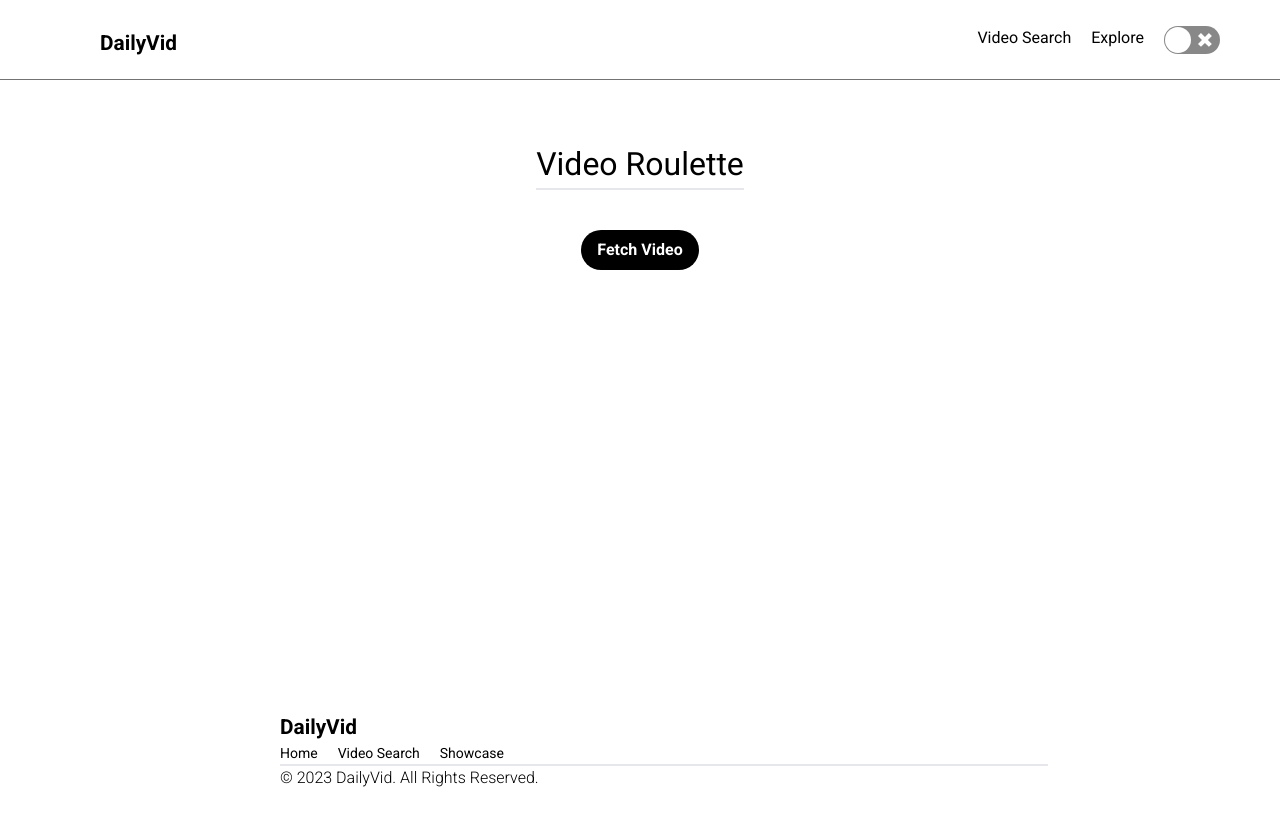
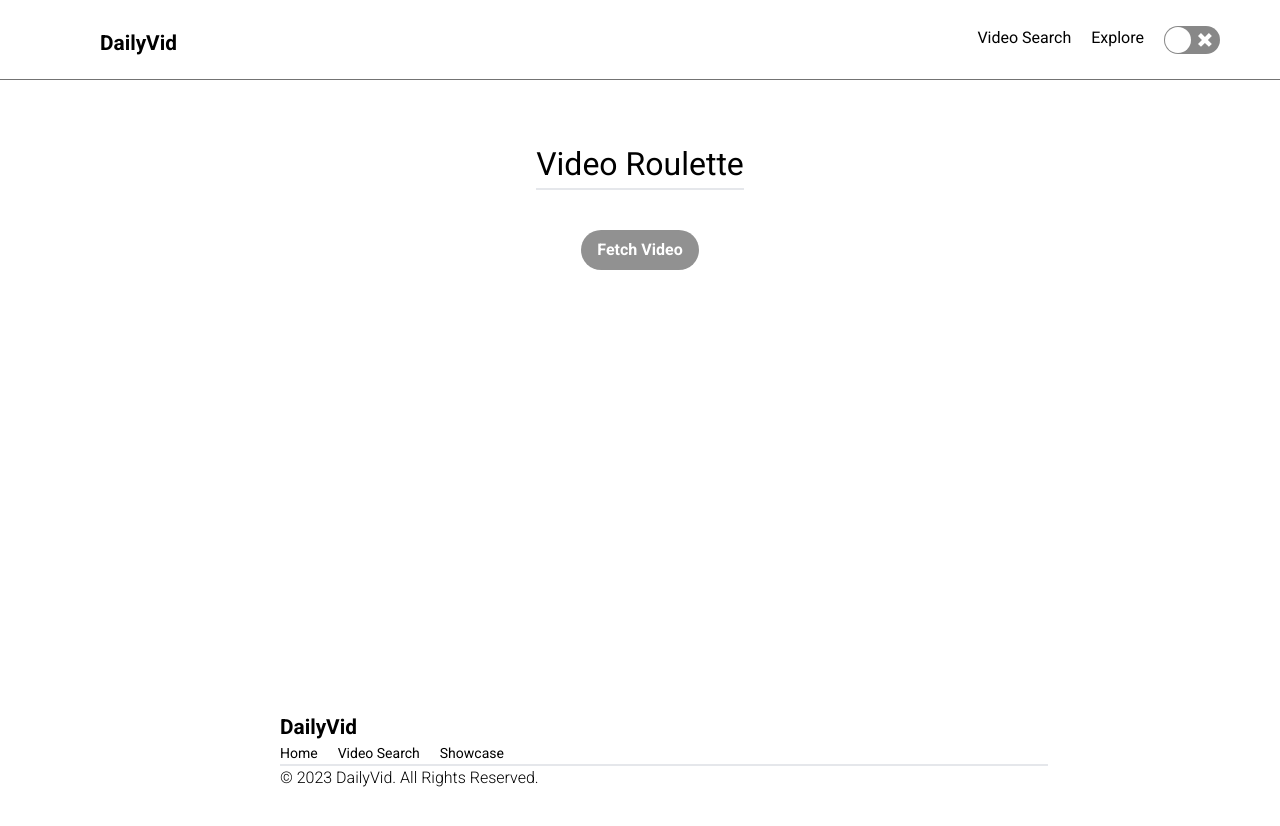
Before and after one commit to BrandonCarp/tweeter, a React (Create React App) app in the folder Client/: page /showcase in a window 1280 px wide. In both pictures the pointer is over the button "Fetch Video". Shown: the top 826 px of the page. Built offline with nearby package versions, Linux system fonts and the light colour scheme; a web font is replaced by a local one.

Commit message:
update fetch button styles

```diff
--- a/Client/src/Components/Styles/darkMode.css
+++ b/Client/src/Components/Styles/darkMode.css
@@ -33,12 +33,25 @@
 #dark .random {
   background-color: white;
   color: black;
+
 }
 
 #light .random {
   background-color: rgb(0, 0, 0);
   color: white;
 }
+
+#dark .random:hover {
+  background-color: rgba(255, 255, 255, 0.444);
+  color: black;
+}
+
+#light .random:hover {
+  background-color: rgba(0, 0, 0, 0.433);
+  color: white;
+}
+
+
 
 
 
```
